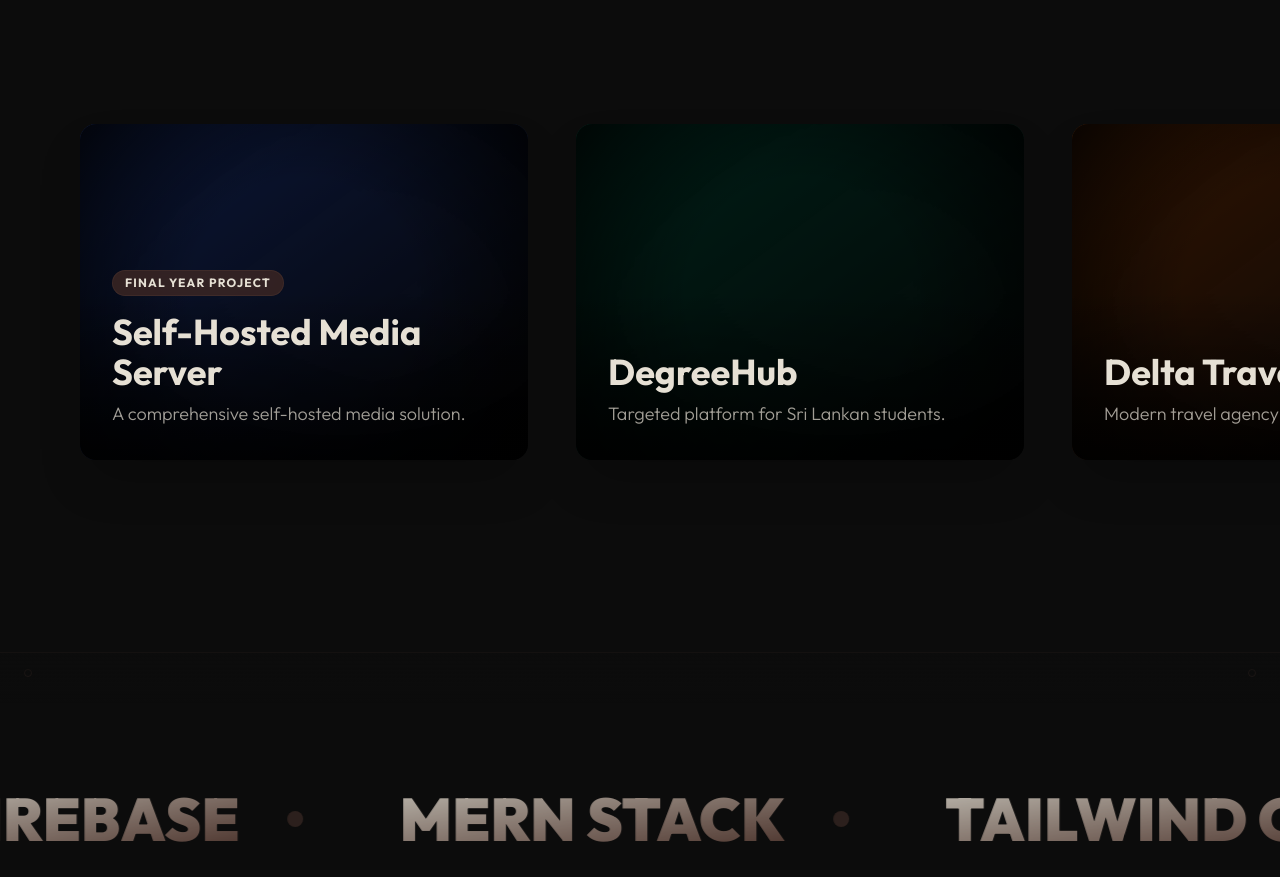
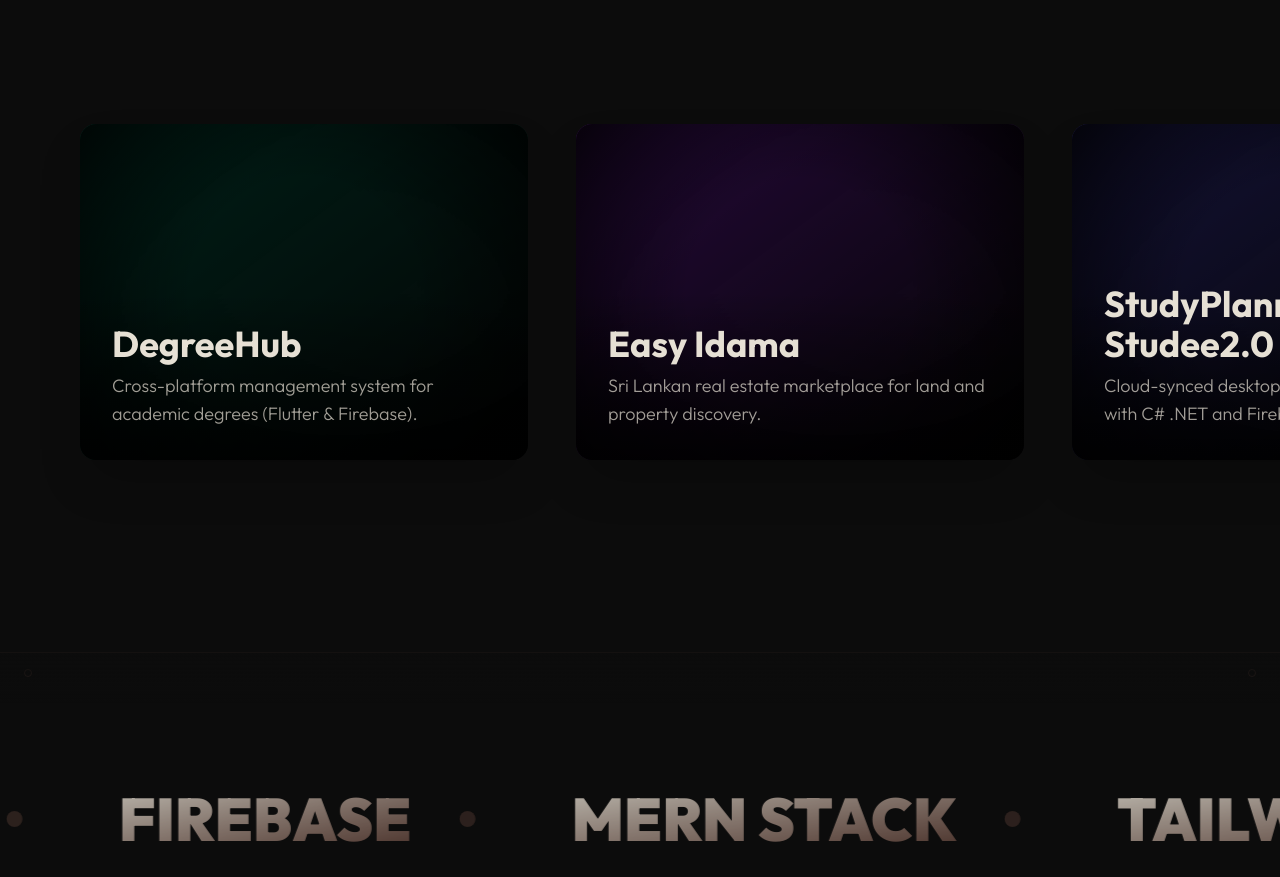
Before and after one commit to Chenul-Thenuwara/portfolio, a Next.js app: page / in a window 1280 px wide. Shown: the part 1920-2797 px from the top of the page. Built offline with nearby package versions, Linux system fonts and the light colour scheme.

Commit message:
feat: enrich portfolio data with real-world projects and updated tech stack

```diff
--- a/src/app/layout.tsx
+++ b/src/app/layout.tsx
@@ -29,7 +29,7 @@
       lang="en"
       className={`${outfit.variable} ${geistMono.variable} h-full antialiased`}
     >
-      <body className="min-h-full flex flex-col font-sans">
+      <body className="min-h-full flex flex-col font-sans" suppressHydrationWarning>
         <SmoothScrollProvider>
           {children}
         </SmoothScrollProvider>
--- a/src/components/hero/Hero.tsx
+++ b/src/components/hero/Hero.tsx
@@ -68,7 +68,7 @@
           transition={{ duration: 1, delay: 0.4, ease: [0.215, 0.61, 0.355, 1] }}
           className="text-lg md:text-xl text-foreground/70 font-light max-w-2xl"
         >
-          3rd-Year Software Engineering Undergraduate at
+          BSc (Hons) Software Engineering Undergraduate at
           <span className="text-walnut-light font-medium ml-1">
             NSBM Green University
           </span>
--- a/src/components/marquee/TechMarquee.tsx
+++ b/src/components/marquee/TechMarquee.tsx
@@ -4,7 +4,8 @@
 
 const techs = [
   "Next.js",
-  "Electron",
+  "React",
+  "C# .NET",
   "Flutter",
   "Firebase",
   "MERN Stack",
--- a/src/components/projects/ProjectCarousel.tsx
+++ b/src/components/projects/ProjectCarousel.tsx
@@ -9,29 +9,34 @@
 
 const projects = [
   {
+    title: "DegreeHub",
+    desc: "Cross-platform management system for academic degrees (Flutter & Firebase).",
+    color: "from-emerald-900",
+  },
+  {
+    title: "Easy Idama",
+    desc: "Sri Lankan real estate marketplace for land and property discovery.",
+    color: "from-purple-900",
+  },
+  {
+    title: "StudyPlanner-Studee2.0",
+    desc: "Cloud-synced desktop productivity suite built with C# .NET and Firebase.",
+    color: "from-indigo-900",
+  },
+  {
     title: "Self-Hosted Media Server",
     badge: "Final Year Project",
-    desc: "A comprehensive self-hosted media solution.",
+    desc: "Privacy-focused personal streaming and file management solution.",
     color: "from-blue-900",
   },
   {
-    title: "DegreeHub",
-    desc: "Targeted platform for Sri Lankan students.",
-    color: "from-emerald-900",
-  },
-  {
     title: "Delta Travel",
-    desc: "Modern travel agency platform.",
+    desc: "Modern travel itinerary and booking platform.",
     color: "from-amber-900",
   },
   {
-    title: "Easy Idama",
-    desc: "Real estate platform making property hunting easy.",
-    color: "from-purple-900",
-  },
-  {
     title: "My Flix",
-    desc: "Movie ticket booking platform.",
+    desc: "Cinematic movie discovery and ticket reservation hub.",
     color: "from-rose-900",
   },
 ];
```
